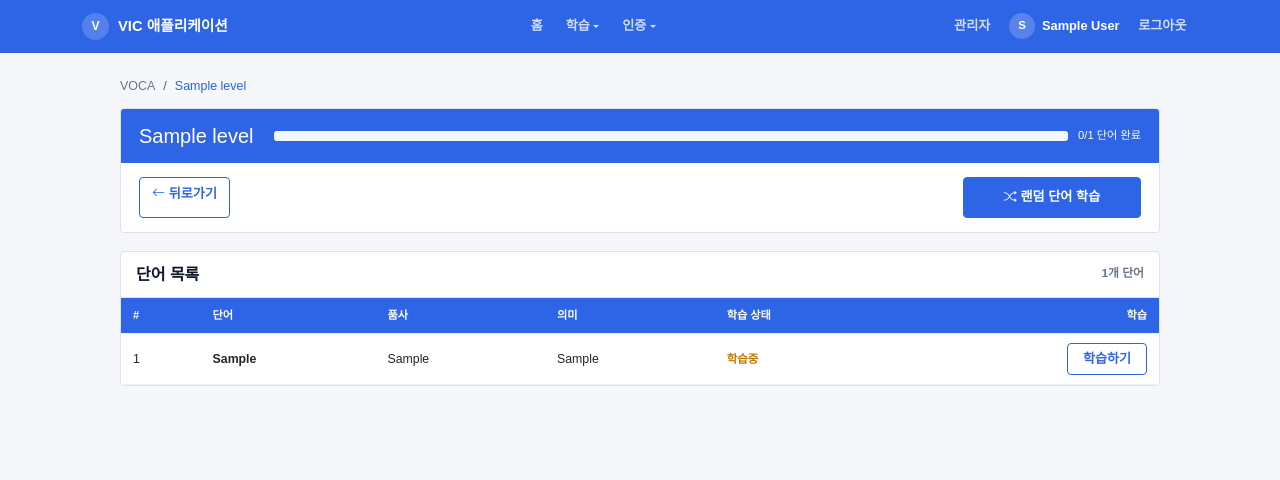
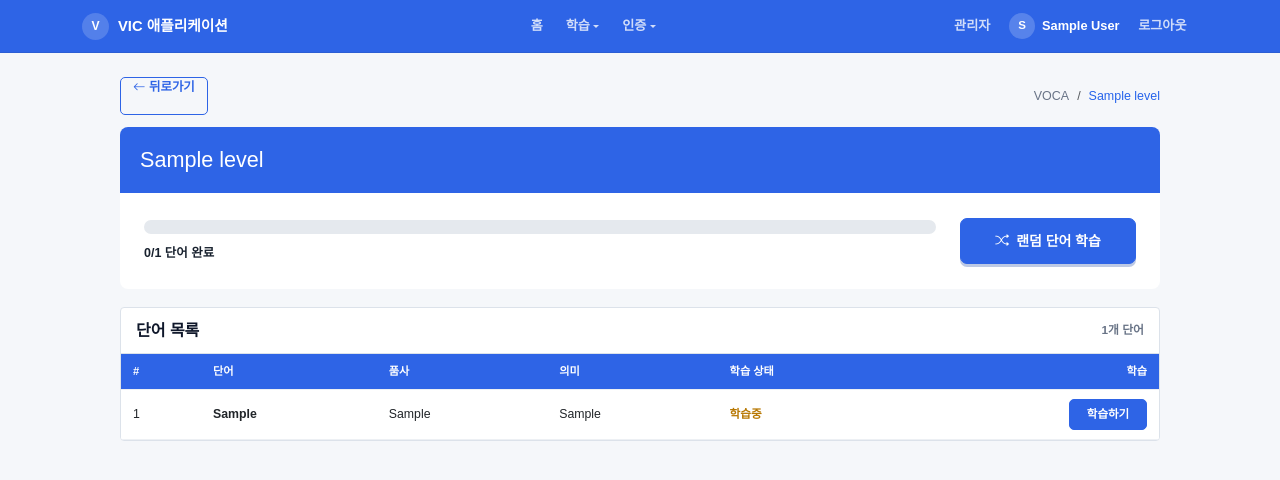
Before and after one commit to Jaeho777/vicabc, a Flask app: page /voca/level/1 in a window 1280 px wide. Shown: the top 480 px of the page. Run offline with Flask 3, Linux system fonts and the light colour scheme; a user stored in the database is signed in; tables that the repository leaves empty hold one stand-in row (values such as "Sample post").

Commit message:
Refine VOCA word list actions

```diff
--- a/app/static/css/style.css
+++ b/app/static/css/style.css
@@ -3262,6 +3262,136 @@ body.theme-voca {
     }
 }
 
+/* VOCA word-list reference: main random study action and quiet table states. */
+.theme-voca .level-detail-navigation {
+    display: flex;
+    align-items: center;
+    justify-content: space-between;
+    gap: 16px;
+    margin-bottom: 12px;
+}
+
+.theme-voca .level-detail-breadcrumb {
+    margin: 0;
+}
+
+.theme-voca .level-back-button {
+    min-height: 38px;
+    padding: 0 12px;
+    border-radius: 5px;
+    font-size: 0.78rem;
+    font-weight: 750;
+}
+
+.theme-voca .voca-level-hero {
+    overflow: hidden;
+    margin-bottom: 18px;
+    border: 0;
+    border-radius: 8px;
+    background: #fff;
+}
+
+.theme-voca .voca-level-hero-head {
+    display: flex;
+    min-height: 66px;
+    align-items: center;
+    padding: 0 20px;
+    background: var(--page-accent);
+}
+
+.theme-voca .voca-level-hero h1 {
+    font-size: 1.35rem;
+}
+
+.theme-voca .voca-level-hero-body {
+    display: grid;
+    min-height: 96px;
+    grid-template-columns: minmax(0, 1fr) auto;
+    align-items: center;
+    gap: 24px;
+    padding: 20px 24px;
+}
+
+.theme-voca .voca-level-hero-progress {
+    display: block;
+}
+
+.theme-voca .voca-level-hero-progress .curriculum-progress {
+    height: 14px;
+    margin: 0;
+    border-radius: 999px;
+    background: #e5e9ee;
+}
+
+.theme-voca .voca-level-hero-progress .curriculum-progress span {
+    background: var(--page-accent);
+}
+
+.theme-voca .voca-level-hero-progress > span {
+    display: block;
+    margin-top: 10px;
+    color: #17202d;
+    font-size: 0.78rem;
+    font-weight: 700;
+}
+
+.theme-voca .voca-level-main-action {
+    display: inline-flex;
+    min-width: 176px;
+    min-height: 46px;
+    align-items: center;
+    justify-content: center;
+    gap: 7px;
+    border-radius: 7px;
+    box-shadow: 0 3px 0 rgba(20, 63, 157, 0.28);
+    font-size: 0.87rem;
+    font-weight: 800;
+    white-space: nowrap;
+}
+
+.theme-voca .vic-table tbody tr:hover > * {
+    background-color: transparent;
+}
+
+.theme-voca .word-learning-status {
+    color: #66717c;
+    font-size: 0.73rem;
+    font-weight: 600;
+}
+
+.theme-voca .word-learning-status.is-learning {
+    color: #b77700;
+}
+
+.theme-voca .word-learning-status.is-complete {
+    color: #187657;
+}
+
+.theme-voca .word-select-study {
+    min-width: 78px;
+    border-radius: 5px;
+    font-size: 0.72rem;
+    font-weight: 750;
+}
+
+@media (max-width: 768px) {
+    .theme-voca .level-detail-navigation {
+        align-items: flex-start;
+        flex-direction: column-reverse;
+        gap: 8px;
+    }
+
+    .theme-voca .voca-level-hero-body {
+        grid-template-columns: 1fr;
+        gap: 16px;
+        padding: 18px;
+    }
+
+    .theme-voca .voca-level-main-action {
+        width: 100%;
+    }
+}
+
 @media (max-width: 768px) {
     .theme-story .story-hero-sentence {
         white-space: normal;
--- a/app/templates/base.html
+++ b/app/templates/base.html
@@ -6,7 +6,7 @@
     <title>{% block title %}VIC 애플리케이션{% endblock %}</title>
     <link rel="stylesheet" href="https://cdn.jsdelivr.net/npm/bootstrap@5.3.0/dist/css/bootstrap.min.css">
     <link rel="stylesheet" href="https://cdn.jsdelivr.net/npm/bootstrap-icons@1.11.3/font/bootstrap-icons.min.css">
-    <link rel="stylesheet" href="{{ url_for('static', filename='css/style.css') }}?v=20260802-voca-v1">
+    <link rel="stylesheet" href="{{ url_for('static', filename='css/style.css') }}?v=20260802-voca-level-v1">
     {% block extra_head %}{% endblock %}
 
 
--- a/app/templates/voca/voca_level_words.html
+++ b/app/templates/voca/voca_level_words.html
@@ -6,27 +6,29 @@
 {% block content %}
 {% set percent = (completed_words / total_words * 100) | round if total_words > 0 else 0 %}
 <div class="learning-shell">
-    <nav aria-label="breadcrumb" class="level-detail-breadcrumb">
+    <div class="level-detail-navigation">
+        <a href="{{ url_for('voca.index') }}" class="btn btn-outline-primary level-back-button">
+            <i class="bi bi-arrow-left" aria-hidden="true"></i>
+            뒤로가기
+        </a>
+        <nav aria-label="breadcrumb" class="level-detail-breadcrumb">
         <ol class="breadcrumb">
             <li class="breadcrumb-item"><a href="{{ url_for('voca.index') }}">VOCA</a></li>
             <li class="breadcrumb-item active" aria-current="page">{{ level_display_name }}</li>
         </ol>
-    </nav>
+        </nav>
+    </div>
 
     <header class="voca-level-hero">
         <div class="voca-level-hero-head">
             <h1>{{ level_display_name }}</h1>
+        </div>
+        <div class="voca-level-hero-body">
             <div class="voca-level-hero-progress" aria-label="학습 진도">
                 <div class="curriculum-progress"><span style="width: {{ percent }}%"></span></div>
                 <span>{{ completed_words }}/{{ total_words }} 단어 완료</span>
             </div>
-        </div>
-        <div class="voca-level-hero-actions">
-            <a href="{{ url_for('voca.index') }}" class="btn btn-outline-primary">
-                <i class="bi bi-arrow-left" aria-hidden="true"></i>
-                뒤로가기
-            </a>
-            <a href="{{ url_for('voca.level_practice', level_id=level.id) }}" class="btn btn-primary">
+            <a href="{{ url_for('voca.level_practice', level_id=level.id) }}" class="btn btn-primary voca-level-main-action">
                 <i class="bi bi-shuffle" aria-hidden="true"></i>
                 랜덤 단어 학습
             </a>
@@ -72,7 +74,7 @@
                             {% endif %}
                         </td>
                         <td class="text-end">
-                            <a href="{{ url_for('voca.level_practice', level_id=level.id, vocabulary_id=vocabulary.id) }}" class="btn btn-sm btn-outline-primary word-select-study">
+                            <a href="{{ url_for('voca.level_practice', level_id=level.id, vocabulary_id=vocabulary.id) }}" class="btn btn-sm btn-primary word-select-study">
                                 학습하기
                             </a>
                         </td>
```
